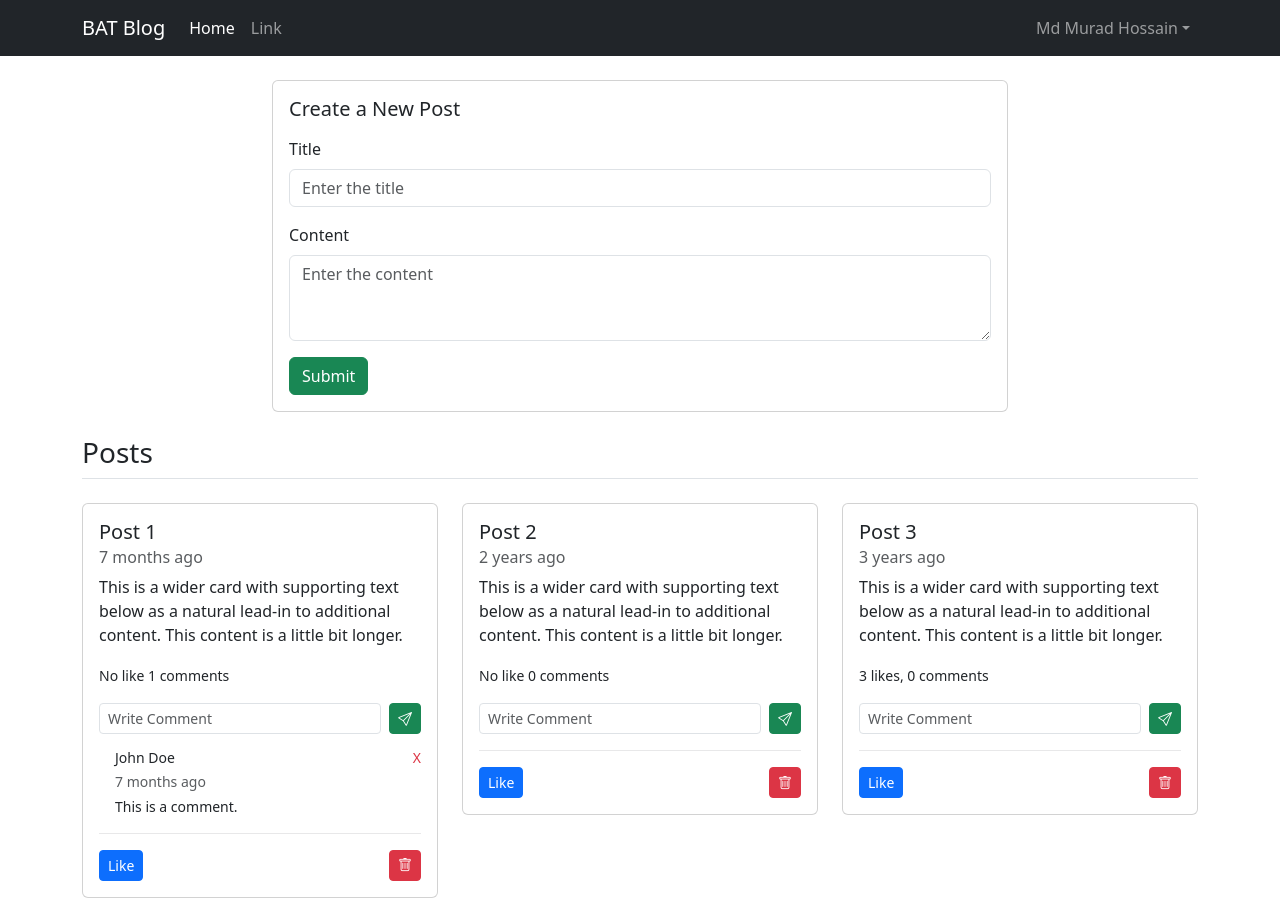
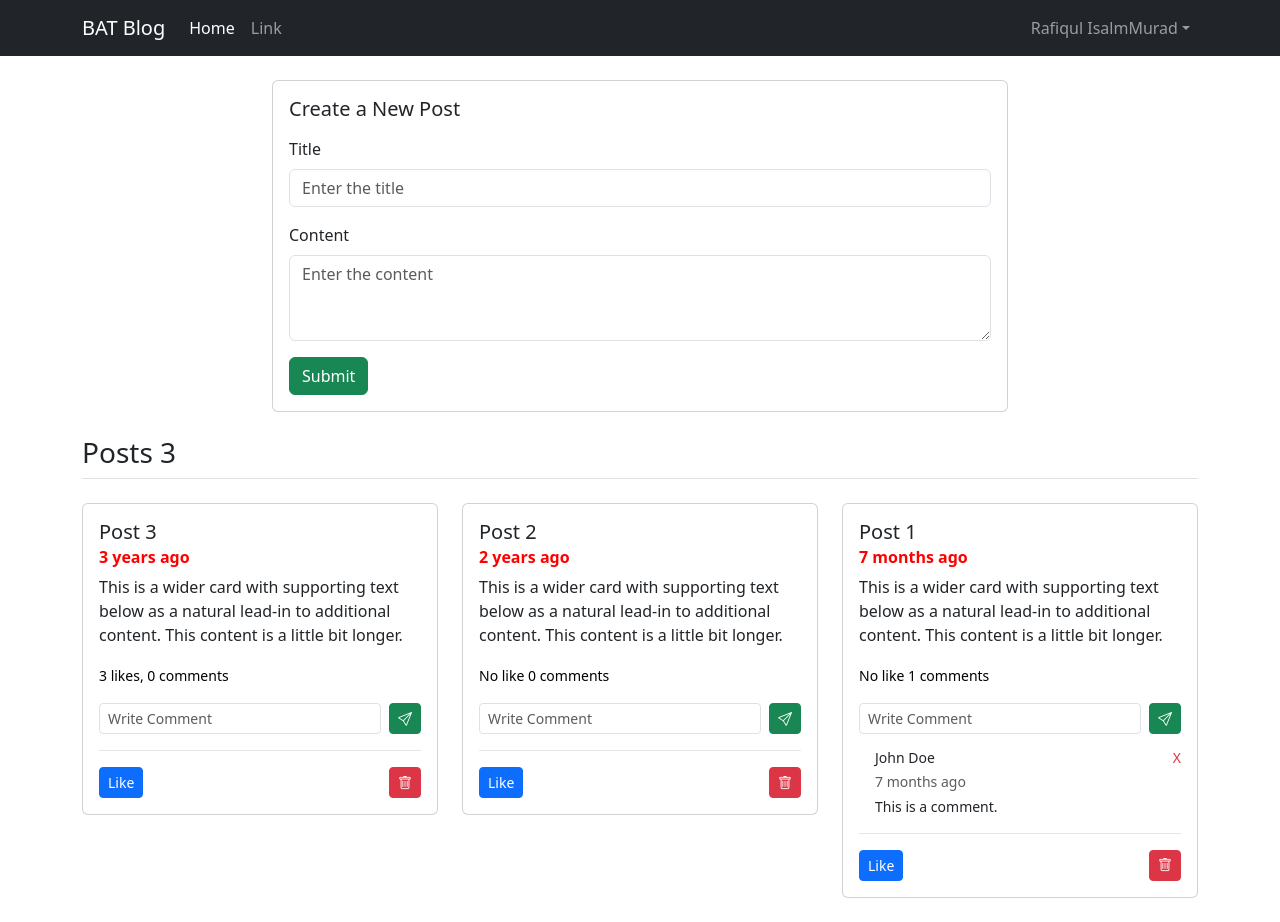
Before and after one commit to murad034/bat-skill-vue-p2, a Vue app: page / in a window 1280 px wide. Built offline with nearby package versions, Linux system fonts and the light colour scheme.

Commit message:
watchers and computed added

```diff
--- a/src/App.vue
+++ b/src/App.vue
@@ -1,5 +1,5 @@
 <script setup>
-import { ref } from "vue";
+import { watch, computed, ref } from "vue";
 import moment from "moment";
 
 const posts = ref([
@@ -45,8 +45,57 @@
   },
 ]);
 
-const userName = ref("");
-userName.value = "Md Murad Hossain";
+// reverse post using computed property
+
+const reversePosts = computed(() => {
+  //console.log("just computed testing");
+  return [...posts.value].reverse();
+});
+
+// function reversePosts() {
+//   console.log("just method testing");
+//   return [...posts.value].reverse();
+// }
+
+watch(
+  () => posts.value.length,
+  (newValue, oldValue) => {
+    // console.log(newValue, oldValue);
+    //console.log("wathcer method");
+    if (newValue > oldValue) {
+      alert("New post has been created successfully");
+    }
+  },
+  { immediate: true }
+);
+
+watch(
+  () => posts.value,
+  (newValue, oldValue) => {
+    //console.log("hell", newValue, oldValue);
+    posts.value.forEach((post) => {
+      if (post.likes > 10 && !post.likeConfirmation) {
+        post.likeConfirmation = true;
+        post.colorAccess = true;
+        alert("Congratulations!! successfully crossed 10 likes");
+      }
+    });
+  },
+  {
+    immediate: true,
+    deep: true
+  }
+);
+
+// const userName = ref("");
+const firstname = "Rafiqul Isalm";
+const lastname = "Murad";
+
+//userName.value = "Md Murad Hossain";
+
+const userName = computed(() => {
+  return firstname + lastname;
+});
 const likeCount = ref(0);
 
 const formData = ref({
@@ -81,6 +130,7 @@
 }
 
 function deleteComment(index, commentIndex) {
+  // console.log(index, commentIndex);
   const post = posts.value[index].comments.splice(commentIndex, 1);
 }
 
@@ -88,7 +138,7 @@
   const post = posts.value[index];
   const len = post.comments.length;
   post.comments.push({
-    id: len+1,
+    id: len + 1,
     user: "Rafik Islam",
     content: post.newComment,
     date: moment().format("YYYY-MM-DD HH:mm:ss"),
@@ -96,6 +146,14 @@
   //console.log(post.comments);
   post.newComment = "";
   post.commentSection = true;
+}
+
+function toggleCommentSection(postIndex) {
+  if (posts.value[postIndex].commentSection) {
+    posts.value[postIndex].commentSection = false;
+  } else {
+    posts.value[postIndex].commentSection = true;
+  }
 }
 </script>
 
@@ -185,31 +243,50 @@
   <div class="posts mt-4">
     <div class="container">
       <div class="nav nav-tabs mb-4">
-        <h3>Posts</h3>
+        <h3>
+          Posts
+          <span :class="{'text-danger' : posts.length <= 0}">{{ posts.length }}</span>
+        </h3>
       </div>
 
       <div class="row">
-        <div class="col-md-4" v-for="(post, index) in posts" :key="post.id">
+        <div
+          class="col-md-4"
+          v-for="(post, index) in reversePosts"
+          :key="post.id"
+        >
           <div class="card mb-4">
             <div class="card-body">
               <h5 class="card-title">{{ post.title }}</h5>
-              <h6 class="card-subtitle mb-2 text-body-secondary">
+              <h6 :style="{fontWeight: 'bold', color: 'red !important', 'color-access' : post.colorAccess}" class="card-subtitle mb-2 text-body-secondary">
                 {{ moment(post.date).fromNow() }}
               </h6>
               <p class="card-text">{{ post.content }}</p>
-              <p class="card-text">
-                <small>
-                  <span v-if="post.likes == 1">{{ post.likes }} like,</span>
-                  <span v-else-if="post.likes > 1"
-                    >{{ post.likes }} likes,</span
+              <p :style="{color: post.likes >= 10 ? 'red' : 'black'}" class="card-text">
+                <small :class="{'color-access' : post.colorAccess}">
+                  <span v-if="post.likes == 1">{{ post.likes }} like, </span>
+                  <span  v-else-if="post.likes > 1"
+                    >{{ post.likes }} likes,
+                  </span>
+                  <span v-else>No like </span>
+
+                  <span
+                    @click="
+                      toggleCommentSection(reversePosts.length - (index + 1))
+                    "
                   >
-                  <span v-else>No like</span>
-                  {{ post.comments.length }} comments
+                    {{ post.comments.length }} comments
+                  </span>
                 </small>
               </p>
 
               <div class="comments mb-3">
-                <form :key="post.id" v-on:submit.prevent="commentCreate(index)">
+                <form
+                  :key="post.id"
+                  v-on:submit.prevent="
+                    commentCreate(reversePosts.length - (index + 1))
+                  "
+                >
                   <div class="comments-input d-flex mb-3">
                     <input
                       type="text"
@@ -233,7 +310,12 @@
                       {{ comment.user ? comment.user : "" }}
                       <span
                         class="text-danger float-end cursor-pointer"
-                        @click="deleteComment(index, commentIndex)"
+                        @click="
+                          deleteComment(
+                            reversePosts.length - (index + 1),
+                            commentIndex
+                          )
+                        "
                         >X</span
                       >
                     </h6>
@@ -248,13 +330,15 @@
 
               <button
                 class="btn btn-sm btn-primary"
-                v-on:click="increaseLikeCount(index)"
+                v-on:click="
+                  increaseLikeCount(reversePosts.length - (index + 1))
+                "
               >
                 Like
               </button>
               <button
                 class="btn btn-sm btn-danger float-end"
-                @click="deletePost(index)"
+                @click="deletePost(reversePosts.length - (index + 1))"
               >
                 <i class="bi bi-trash"></i>
               </button>
@@ -274,4 +358,7 @@
 .very-low-opacity {
   opacity: 0.1;
 }
+.color-access{
+  color: aqua;
+}
 </style>
```
